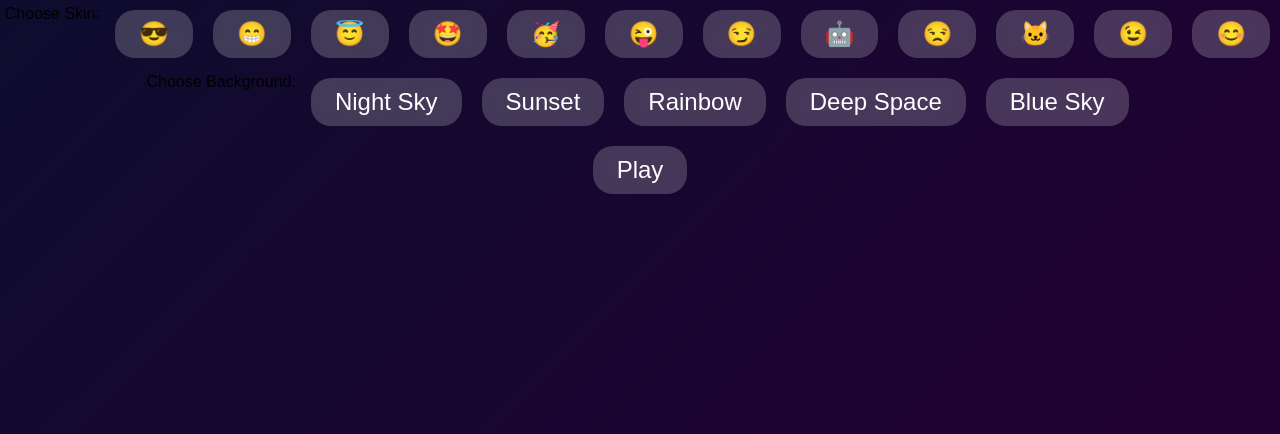
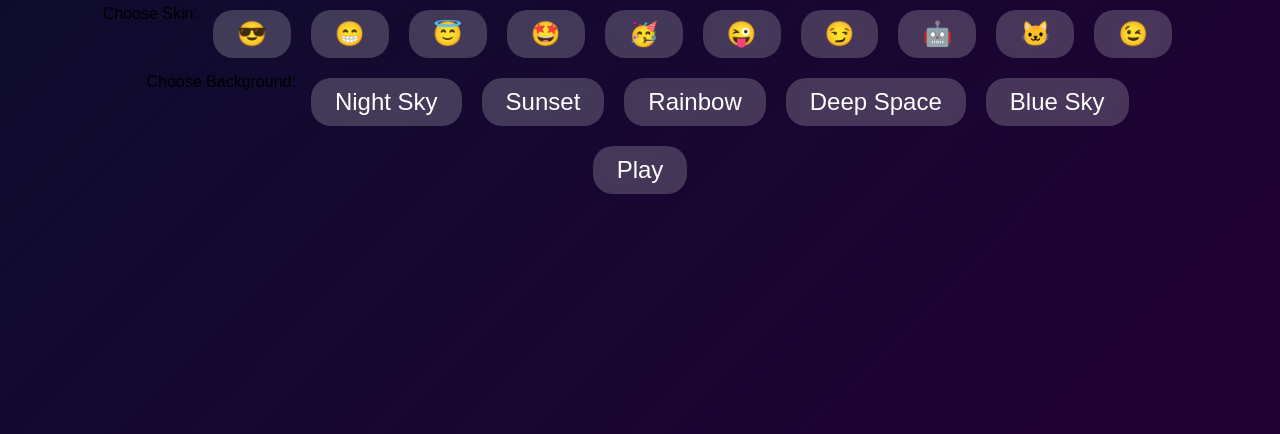
Before and after one commit to lukegamestudio-2907/Emoji-Dash, a plain HTML site: page index.html in a window 1280 px wide. Shown: the part 366-800 px from the top of the page. Drawn offline with Linux system fonts and the light colour scheme.

Commit message:
Update index.html

```diff
--- a/index.html
+++ b/index.html
@@ -92,7 +92,7 @@ canvas.width = window.innerWidth;
 canvas.height = window.innerHeight;
 
 // PLAYER SKINS & BACKGROUNDS
-const playerSkins = ["😎","😁","😇","🤩","🥳","😜","😏","🤖","😒","🐱","😉","😊"];
+const playerSkins = ["😎","😁","😇","🤩","🥳","😜","😏","🤖","🐱","😉"];
 let selectedSkin = playerSkins[0];
 const backgrounds = [
     {name:"Night Sky", color:"#0a0f2d"},
```
